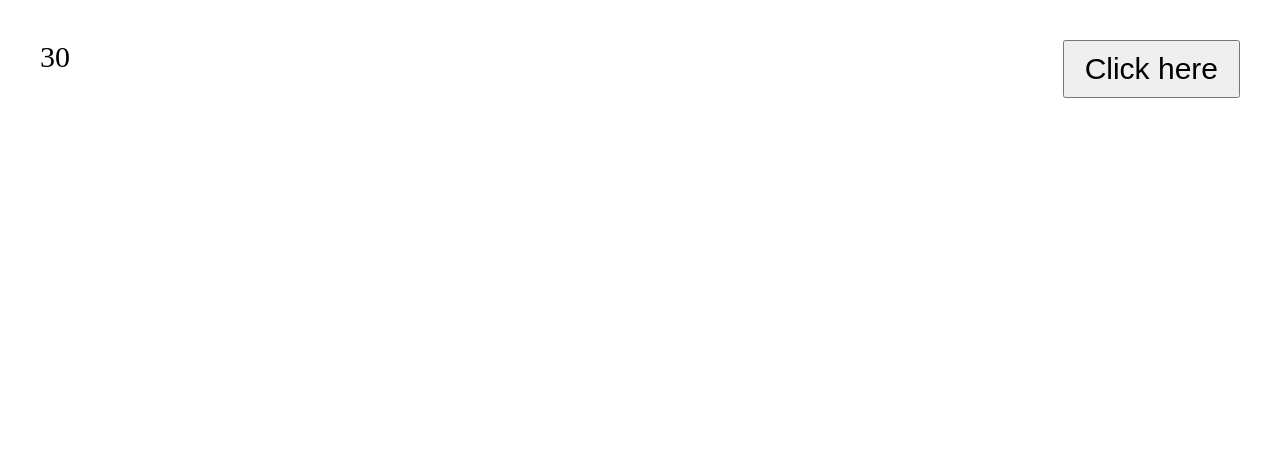
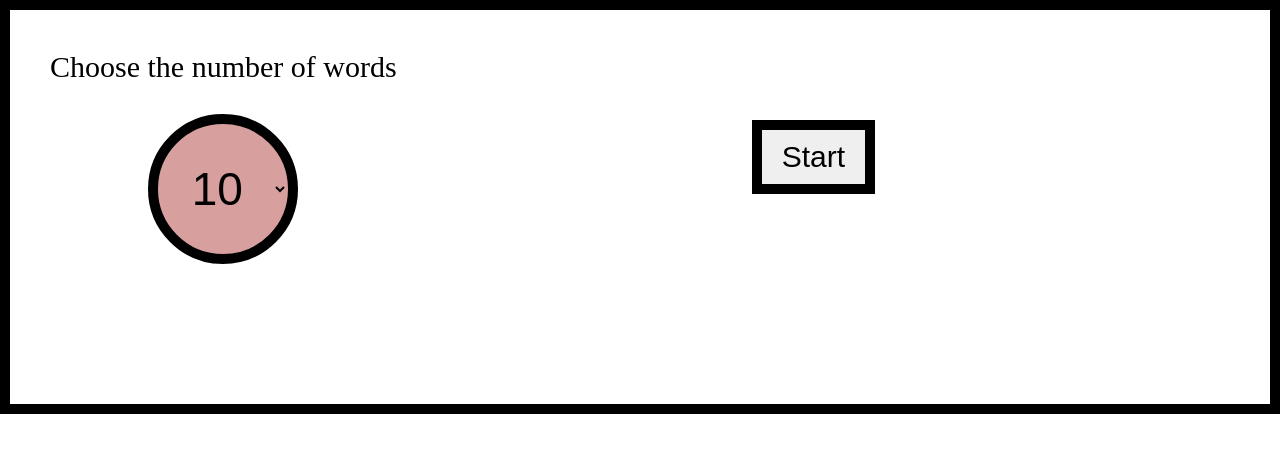
Before and after one commit to houssamlargou/typing-game, a plain HTML site: page index.html in a window 1280 px wide. Drawn offline with Linux system fonts and the light colour scheme.

Commit message:
Added word count selection feature in the header section

```diff
--- a/index.html
+++ b/index.html
@@ -9,8 +9,16 @@
   <body>
     <section class="content">
       <div class="header">
-        <div class="num">30</div>
-        <button class="btn">Click here</button>
+        <div class="words-number__container">
+          <span>Choose the number of words</span>
+          <select class="num" name="numbers" value="20">
+            <option value="10">10</option>
+            <option value="20">20</option>
+            <option value="30">30</option>
+            <option value="40">40</option>
+          </select>
+        </div>
+        <button class="btn">Start</button>
       </div>
       <div class="game">
         <div class="words"></div>
--- a/script.js
+++ b/script.js
@@ -1,22 +1,25 @@
 const words =
   "Lorem ipsum dolor sit amet consectetur adipisicing elit. Aut voluptatem, odio perspiciatis animi recusandae debitis mollitia, ex culpa qui natus id asperiores esse hic sequi? Architecto consequatur eveniet quam illum! ";
 
+let num;
+document.querySelector(".num").addEventListener("click", function (e) {
+  num = e.target.value;
+});
+
 const wordsSplit = words.split(" ");
-console.log(wordsSplit)
 const wordsCount = wordsSplit.length;
-console.log(wordsCount)
 function randomWords() {
   const randomIndex = Math.floor(Math.random() * wordsCount);
   return wordsSplit[randomIndex];
 }
 
 function formatWord(word) {
-    return `<div class="word">${word}<div>`;
+  return `<div class="word">${word}<div>`;
 }
 
 function newGame() {
   document.querySelector(".words").innerHTML = "";
-  for (let i = 0; i < wordsCount; i++) {
+  for (let i = 0; i < num; i++) {
     document.querySelector(".words").innerHTML += formatWord(randomWords());
   }
 }
--- a/style.css
+++ b/style.css
@@ -19,11 +19,16 @@ body {
   width: 100%;
   display: flex;
   flex-direction: column;
+  gap: 2rem;
+  border: 1rem solid black;
 }
 
 .header {
-  display: flex;
-  justify-content: space-between;
+  display: grid;
+  grid-template-columns: max-content 1fr;
+  justify-items: center;
+  align-items: center;
+  /* justify-content: space-between; */
   padding: 4rem;
   font-size: 3rem;
 }
@@ -56,5 +61,35 @@ body {
 
 .word {
   display: inline-block;
-  padding-right: 1rem;
+  padding-right: 2rem;
 }
+
+.game {
+  overflow: hidden;
+}
+
+.num {
+  font-size: 4.6rem;
+  padding: 1rem;
+  border: 1rem solid black;
+  border-radius: 50%;
+  width: 15rem;
+  height: 15rem;
+  text-align: center;
+  background-color: #a1171769;
+}
+
+.words-number__container {
+  display: flex;
+  flex-direction: column;
+  align-items: center;
+  gap: 3rem;
+}
+
+.btn {
+  align-self: center;
+}
+
+.btn {
+  border: 1rem solid black;
+}
```
